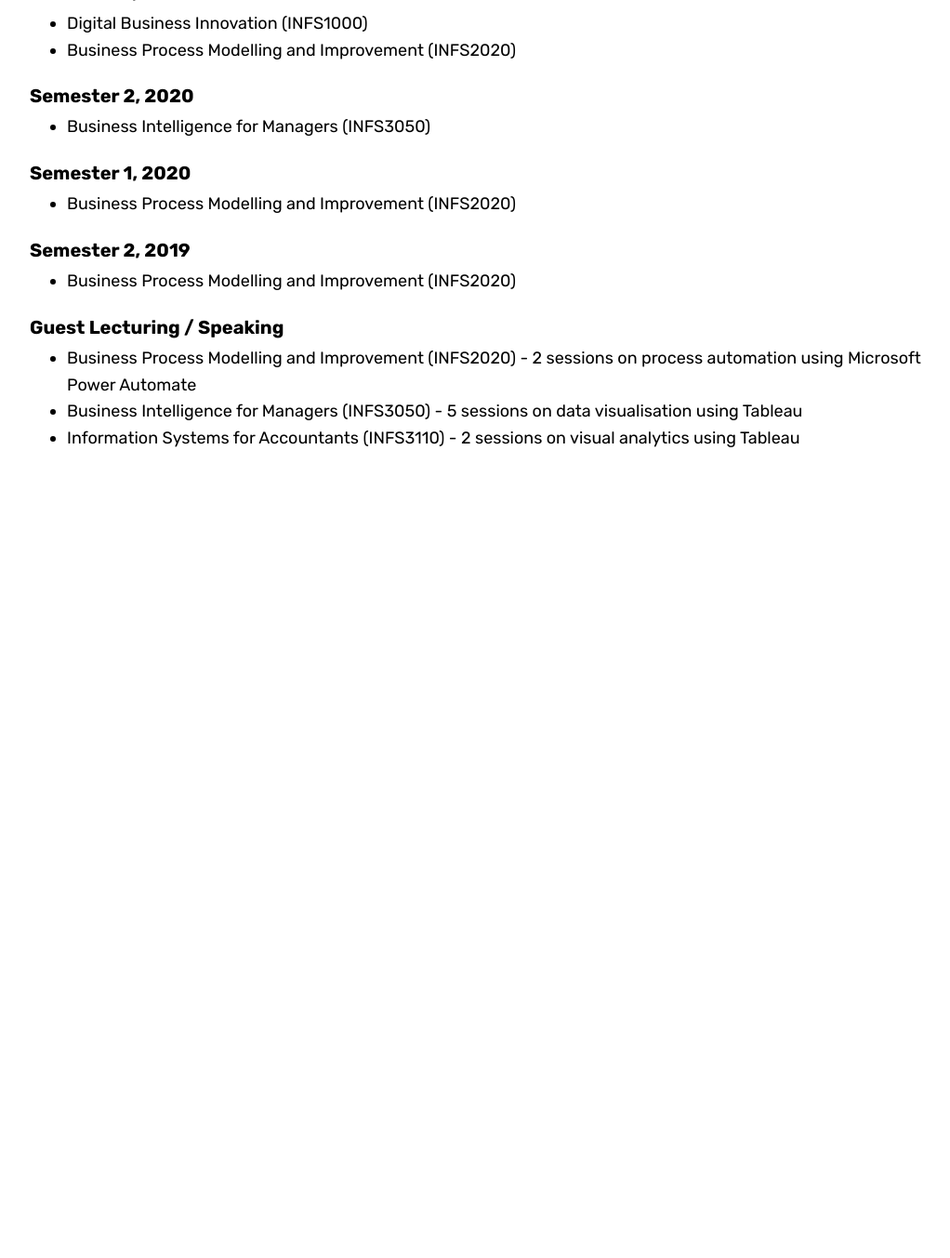
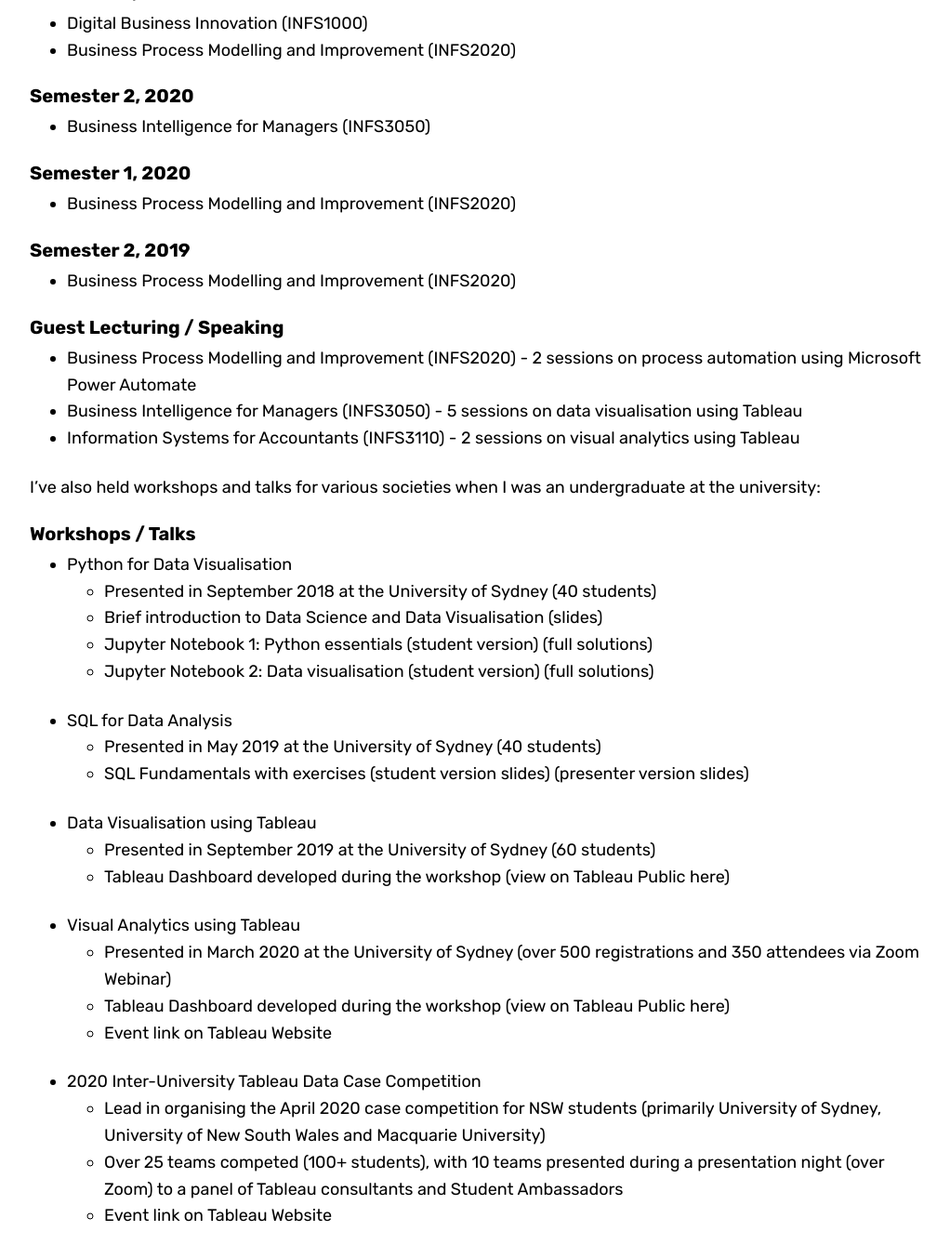
Before and after one commit to jeffreycklo/jeffreycklo.github.io, a Jekyll site: the page built from teaching.md, in a window 1280 px wide and 1400 px high, scrolled down 670 px. Shown: the top 1353 px of the window at 93% size, without its empty margins (128-1150 px from the left). Built offline with Jekyll 4.4.1, drawn with Linux system fonts in a browser that asks for light colours; nearby versions of some CDN libraries; some web fonts are replaced; before the commit the page ends 1300 px from its top, so only the background shows below that.

Commit message:
Merged workshops content into teaching page

```diff
--- a/teaching.md
+++ b/teaching.md
@@ -34,3 +34,27 @@ I enjoy teaching on the side, it's a hobby of mine. Below is a list of units tha
 - [Business Process Modelling and Improvement (INFS2020)](https://www.sydney.edu.au/units/INFS2020) - 2 sessions on process automation using Microsoft Power Automate
 - [Business Intelligence for Managers (INFS3050)](https://www.sydney.edu.au/units/INFS3050) - 5 sessions on data visualisation using Tableau
 - [Information Systems for Accountants (INFS3110)](https://www.sydney.edu.au/units/INFS3110) - 2 sessions on visual analytics using Tableau
+
+I've also held workshops and talks for various societies when I was an undergraduate at the university:
+
+### Workshops / Talks
+
+- Python for Data Visualisation
+  - Presented in September 2018 at the University of Sydney (40 students)
+  - Brief introduction to Data Science and Data Visualisation ([slides](https://github.com/jeffreycklo/python_workshop/blob/master/BISA_Workshop_Python_v2cS.pdf))
+  - Jupyter Notebook 1: Python essentials ([student version](https://nbviewer.jupyter.org/github/jeffreycklo/python_workshop/blob/master/activity_1.ipynb)) ([full solutions](https://nbviewer.jupyter.org/github/jeffreycklo/python_workshop/blob/master/activity_1_solution.ipynb))
+  - Jupyter Notebook 2: Data visualisation ([student version](https://nbviewer.jupyter.org/github/jeffreycklo/python_workshop/blob/master/activity_2.ipynb)) ([full solutions](https://nbviewer.jupyter.org/github/jeffreycklo/python_workshop/blob/master/activity_2_solution.ipynb))
+- SQL for Data Analysis
+  - Presented in May 2019 at the University of Sydney (40 students)
+  - SQL Fundamentals with exercises ([student version slides](https://github.com/jeffreycklo/sql_workshop/blob/master/SQL_Workshop_Student_Version.pdf)) ([presenter version slides](https://github.com/jeffreycklo/sql_workshop/blob/master/SQL_Workshop_Full_Version.pdf))
+- Data Visualisation using Tableau
+  - Presented in September 2019 at the University of Sydney (60 students)
+  - Tableau Dashboard developed during the workshop ([view on Tableau Public here](https://public.tableau.com/profile/jeffrey.lo#!/vizhome/KickstarterDashboardTechnology/TechDashboard))
+- Visual Analytics using Tableau
+  - Presented in March 2020 at the University of Sydney (over 500 registrations and 350 attendees via Zoom Webinar)
+  - Tableau Dashboard developed during the workshop ([view on Tableau Public here](https://public.tableau.com/profile/jeffrey.lo#!/vizhome/KickstarterDashboardStudentWorkshop/KickstarterDashboard))
+  - [Event link on Tableau Website](https://usergroups.tableau.com/usyd)
+- 2020 Inter-University Tableau Data Case Competition
+  - Lead in organising the April 2020 case competition for NSW students (primarily University of Sydney, University of New South Wales and Macquarie University)
+  - Over 25 teams competed (100+ students), with 10 teams presented during a presentation night (over Zoom) to a panel of Tableau consultants and Student Ambassadors
+  - [Event link on Tableau Website](https://usergroups.tableau.com/sydneycasecomp)
```
